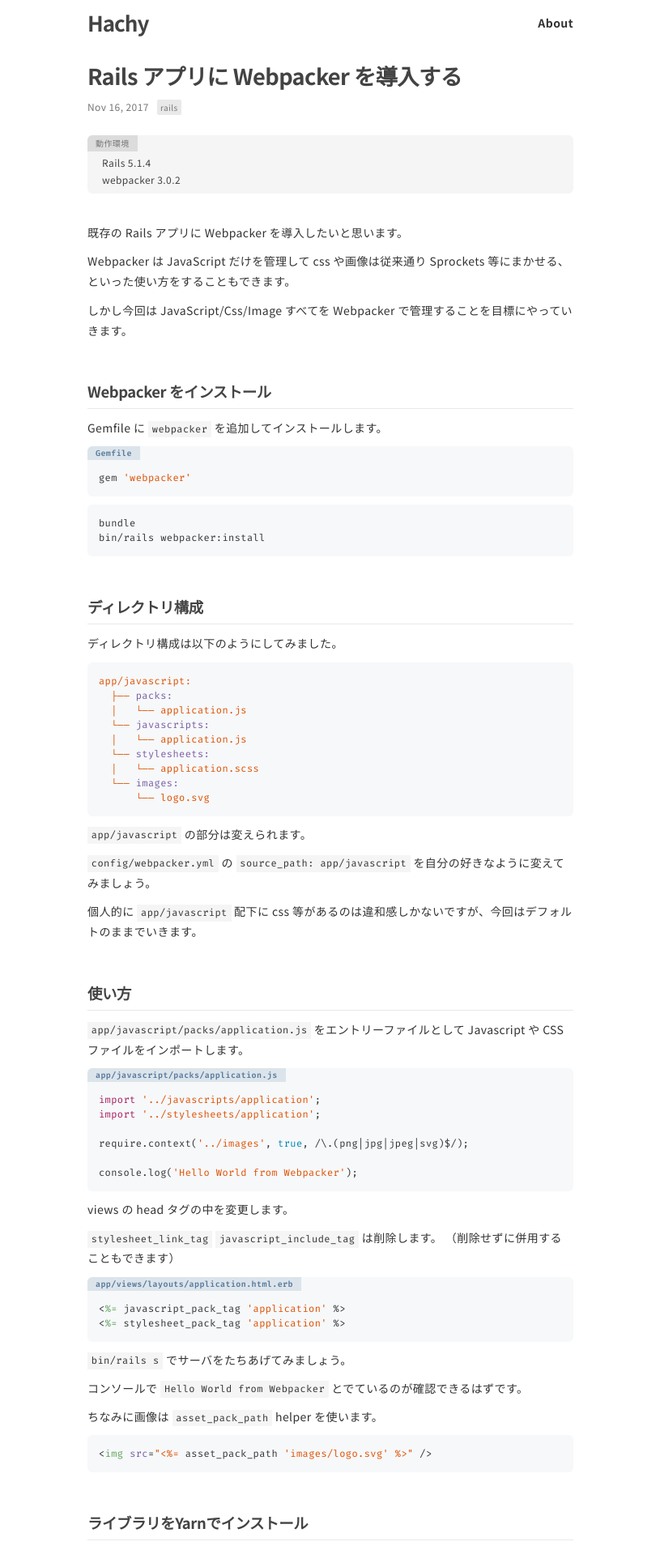
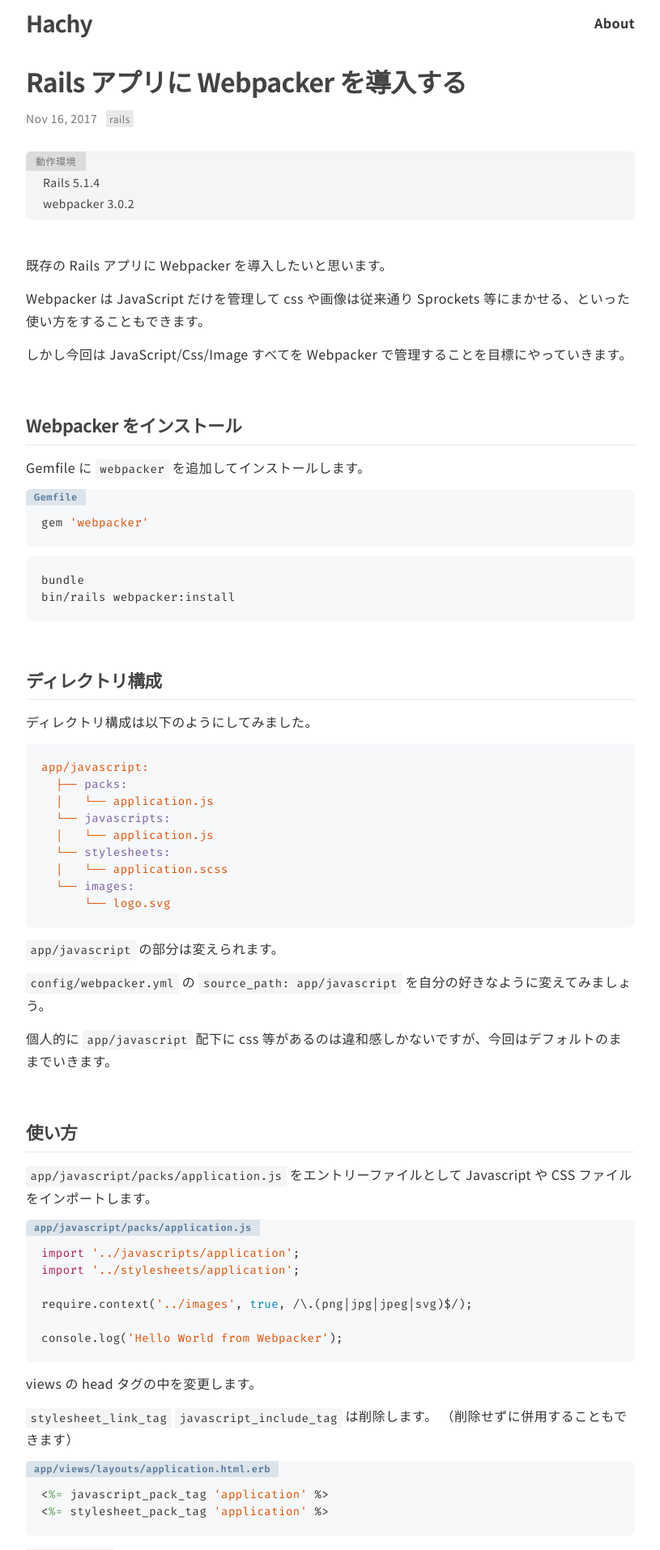
Before and after one commit to hachy/hachy.github.io, a Jekyll site: the page built from _posts/2017-11-16-use-webpacker.md, in a window 1280 px wide. Shown: the top 1914 px of the page at 81% size, without its empty margins (232-1047 px from the left). Built offline with Jekyll 4.4.1, drawn with Linux system fonts in a browser that asks for light colours; comment, search, counter and statistics services are not loaded.

Commit message:
fix: font-size content-width ...etc

```diff
--- a/_includes/head.html
+++ b/_includes/head.html
@@ -14,7 +14,6 @@
 <link rel="stylesheet" href="{{ "/assets/css/github-gist.css" | prepend: site.baseurl }}">
 <script src="{{ "/assets/js/highlight.pack.js" | prepend: site.baseurl }}"></script>
 <script>hljs.initHighlightingOnLoad();</script>
-<script src="{{ "/assets/js/myscript.js" | prepend: site.baseurl }}"></script>
 
 <link href="https://fonts.googleapis.com/css?family=Lato:400,400i,700|Noto+Sans+JP:400,700|Source+Code+Pro&display=swap" rel="stylesheet">
 <link rel="canonical" href="{{ page.url | replace:'index.html','' | prepend: site.baseurl | prepend: site.url }}">
--- a/_layouts/default.html
+++ b/_layouts/default.html
@@ -19,6 +19,7 @@
 
     {% include footer.html %}
 
+    <script src="{{ "/assets/js/myscript.js" | prepend: site.baseurl }}"></script>
   </body>
 
 </html>
--- a/assets/css/main.css
+++ b/assets/css/main.css
@@ -3,11 +3,11 @@
 :root {
   --base-font-family: "Noto Sans JP", system-ui, -apple-system, sans-serif;
   --base-font-weight: 400;
-  --base-font-size: 14px;
-  --small-font-size: 12px;
-  --tiny-font-size: 10px;
+  --base-font-size: 16px;
+  --small-font-size: 14px;
+  --tiny-font-size: 12px;
   --base-line-height: 1.8;
-  --spacing-unit: 20px;
+  --spacing-unit: 24px;
   --text-color: #333;
   --background-color: #fff;
   --brand-color: #7e57c2;
@@ -16,16 +16,16 @@
   --grey-color-light: #e9e9e9;
   --grey-color-dark: #434343;
 
-  --content-width: 640px;
+  --content-width: 800px;
   --on-palm: 600px;
-  --on-laptop: 640px;
+  --on-laptop: 800px;
   --code-bg: #f5f5f5;
   --code-bg2: #f6f8fa;
 
-  --post-title-size: clamp(1.4rem, 4vw, 1.7rem);
-  --post-link-size: 1.3rem;
-  --post-h2-size: 1.15rem;
-  --post-h3-size: 1.05rem;
+  --post-title-size: clamp(1.6rem, 5vw, 2rem);
+  --post-link-size: 1.4rem;
+  --post-h2-size: 1.35rem;
+  --post-h3-size: 1.15rem;
   --post-h6-size: 1rem;
 }
 
@@ -115,15 +115,15 @@
 }
 
 h1 {
-  font-size: 1.5rem;
+  font-size: 1.75rem;
 }
 
 h2 {
-  font-size: 1.25rem;
+  font-size: 1.45rem;
 }
 
 h3 {
-  font-size: 1.1rem;
+  font-size: 1.2rem;
 }
 
 a {
@@ -138,9 +138,9 @@
 blockquote {
   padding-left: calc(var(--spacing-unit) / 2);
   color: var(--grey-color);
-  font-size: 18px;
+  font-size: 1.15rem;
   font-style: italic;
-  letter-spacing: -1px;
+  letter-spacing: -0.03px;
   border-left: 4px solid var(--grey-color-light);
 
   > :last-child {
@@ -161,7 +161,7 @@
 }
 
 pre {
-  padding: 8px;
+  padding: 12px;
   overflow-x: auto;
   background: var(--code-bg2);
   border-radius: 6px;
@@ -190,7 +190,7 @@
     content: "";
   }
 
-  @media screen and (max-width: 640px) {
+  @media screen and (max-width: 800px) {
     max-width: calc(var(--content-width) - (var(--spacing-unit)));
     padding-right: calc(var(--spacing-unit) / 2);
     padding-left: calc(var(--spacing-unit) / 2);
@@ -212,7 +212,7 @@
   float: left;
   margin-bottom: 0;
   font-weight: 800;
-  font-size: 26px;
+  font-size: 28px;
   line-height: 56px;
   letter-spacing: -1px;
 
```
Also changed, not shown: assets/js/myscript.js (+6 -6 lines).
